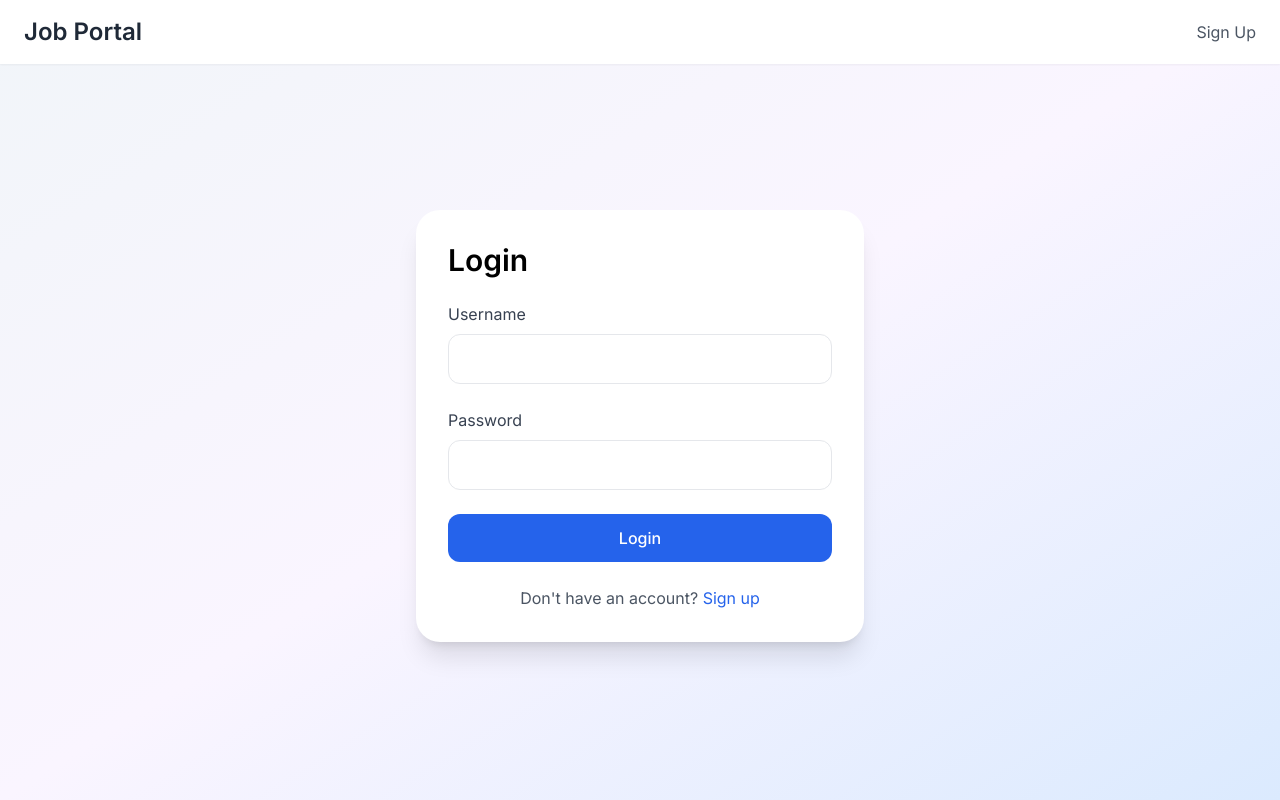
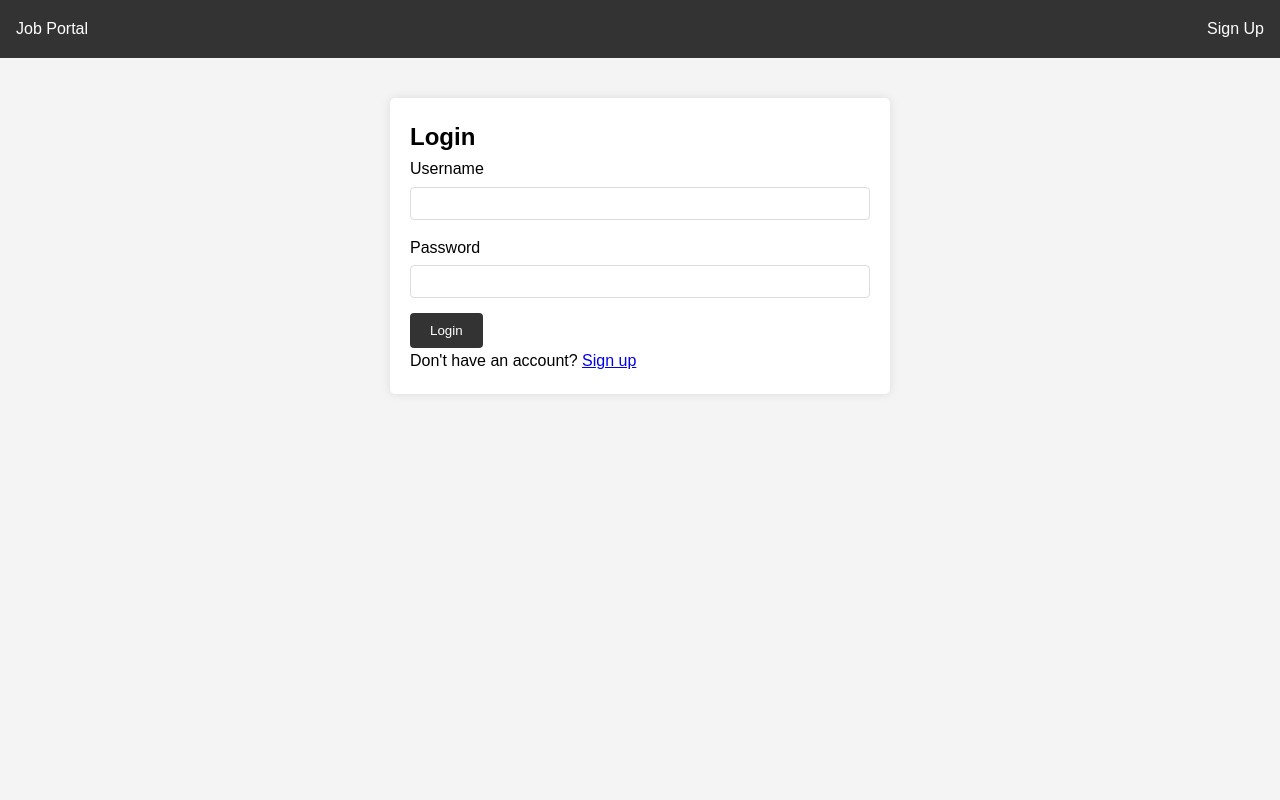
Before and after one commit to shihabmasrur/uiuJobPortal, a PHP site: page /login.php in a window 1280 px wide. Run offline with PHP 8.4, Linux system fonts and the light colour scheme; some libraries are stand-ins or nearby versions.

Commit message:
Update login.php
updated to final version

```diff
--- a/login.php
+++ b/login.php
@@ -41,76 +41,47 @@
     <meta charset="UTF-8">
     <meta name="viewport" content="width=device-width, initial-scale=1.0">
     <title>Login - Job Portal</title>
-    <script src="https://cdn.tailwindcss.com"></script>
-    <link href="https://fonts.googleapis.com/css2?family=Inter:wght@400;500;600&display=swap" rel="stylesheet">
-    <style>
-        body {
-            font-family: 'Inter', sans-serif;
-        }
-        .glass-effect {
-            background: rgba(255, 255, 255, 0.95);
-            backdrop-filter: blur(10px);
-        }
-    </style>
+    <link href="https://fonts.googleapis.com/css2?family=Inter:wght@400;500;600;700&display=swap" rel="stylesheet">
+    <link rel="stylesheet" href="style.css">
 </head>
-<body class="min-h-screen bg-gradient-to-br from-slate-100 via-purple-50 to-blue-100">
+<body>
     <!-- Header -->
-    <header class="glass-effect shadow-sm">
-        <nav class="container mx-auto px-6 py-4 flex justify-between items-center">
-            <div class="text-2xl font-semibold text-gray-800">Job Portal</div>
-            <ul class="flex space-x-8">
-                <!-- <li><a href="index.php" class="text-gray-600 hover:text-gray-900">Home</a></li> -->
-                <li><a href="signup.php" class="text-gray-600 hover:text-gray-900">Sign Up</a></li>
+    <header>
+        <nav>
+            <div class="logo">Job Portal</div>
+            <ul>
+                <li><a href="signup.php">Sign Up</a></li>
             </ul>
         </nav>
     </header>
 
-    <div class="container mx-auto px-4 py-8 flex justify-center items-center min-h-[calc(100vh-76px)]">
-        <div class="w-full max-w-md">
-            <div class="bg-white rounded-3xl shadow-xl p-8">
-                <h2 class="text-3xl font-semibold mb-6">Login</h2>
+    <div class="container">
+        <div class="form-container">
+            <h2>Login</h2>
 
             <?php if ($error): ?>
-                    <div class="bg-red-50 text-red-600 p-4 rounded-xl mb-6"><?php echo $error; ?></div>
+                <div class="error"><?php echo $error; ?></div>
             <?php endif; ?>
 
-                <form method="POST" action="<?php echo htmlspecialchars($_SERVER["PHP_SELF"]); ?>" class="space-y-6">
-                    <div>
-                        <label class="block text-gray-700 mb-2" for="name">Username</label>
-                        <input
-                            type="text"
-                            id="name"
-                            name="name"
-                            required
-                            class="w-full px-4 py-3 rounded-xl border border-gray-200 focus:outline-none focus:ring-2 focus:ring-blue-500 transition-all"
-                        >
+            <form method="POST" action="<?php echo htmlspecialchars($_SERVER["PHP_SELF"]); ?>">
+                <div class="form-group">
+                    <label for="name">Username</label>
+                    <input type="text" id="name" name="name" required>
                 </div>
 
-                    <div>
-                        <label class="block text-gray-700 mb-2" for="password">Password</label>
-                        <input
-                            type="password"
-                            id="password"
-                            name="password"
-                            required
-                            class="w-full px-4 py-3 rounded-xl border border-gray-200 focus:outline-none focus:ring-2 focus:ring-blue-500 transition-all"
-                        >
+                <div class="form-group">
+                    <label for="password">Password</label>
+                    <input type="password" id="password" name="password" required>
                 </div>
 
-                    <button
-                        type="submit"
-                        class="w-full bg-blue-600 hover:bg-blue-700 text-white font-medium py-3 px-4 rounded-xl transition-colors"
-                    >
-                        Login
-                    </button>
+                <button type="submit" class="btn btn-primary">Login</button>
 
-                    <p class="text-center text-gray-600 mt-4">
+                <p class="text-center mt-4">
                     Don't have an account?
-                        <a href="signup.php" class="text-blue-600 hover:text-blue-700">Sign up</a>
+                    <a href="signup.php" class="text-primary">Sign up</a>
                 </p>
             </form>
         </div>
     </div>
-    </div>
 </body>
 </html>
```
Lines whose indentation alone changed are shown as unchanged.
